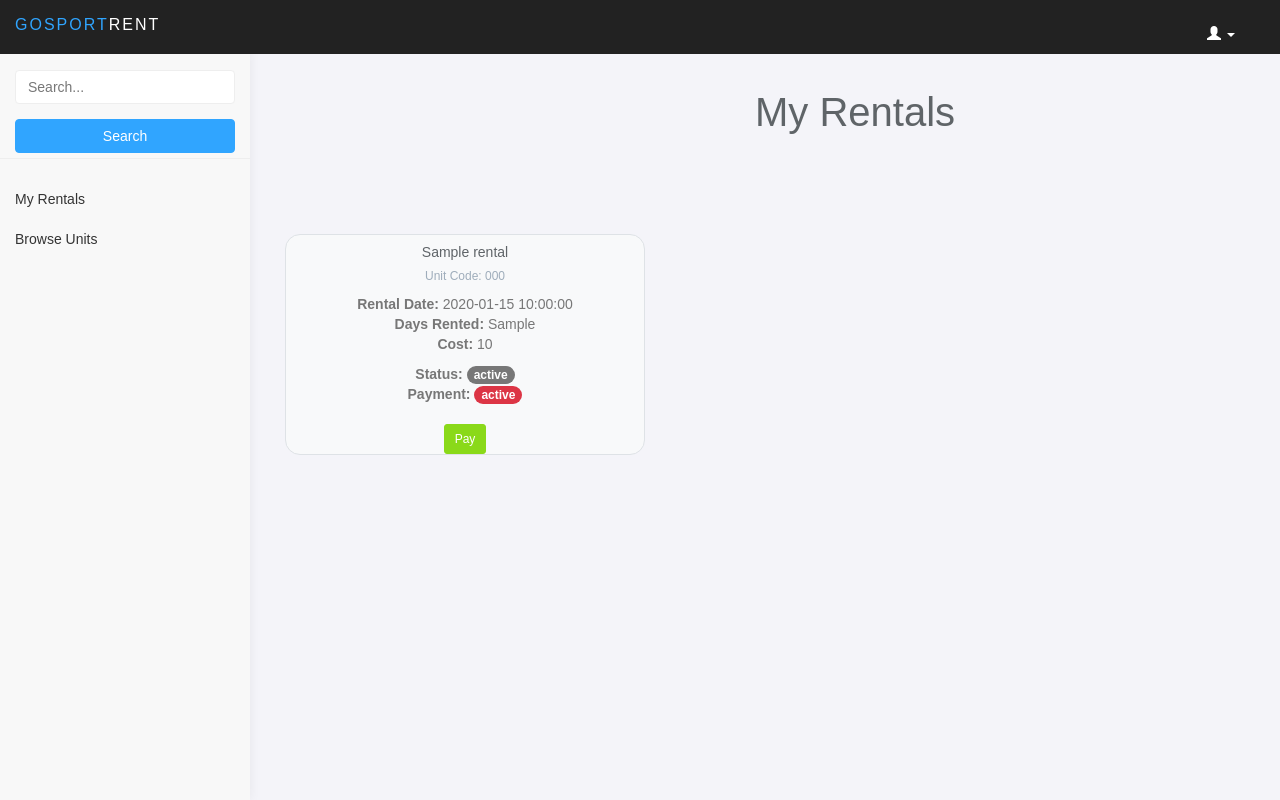
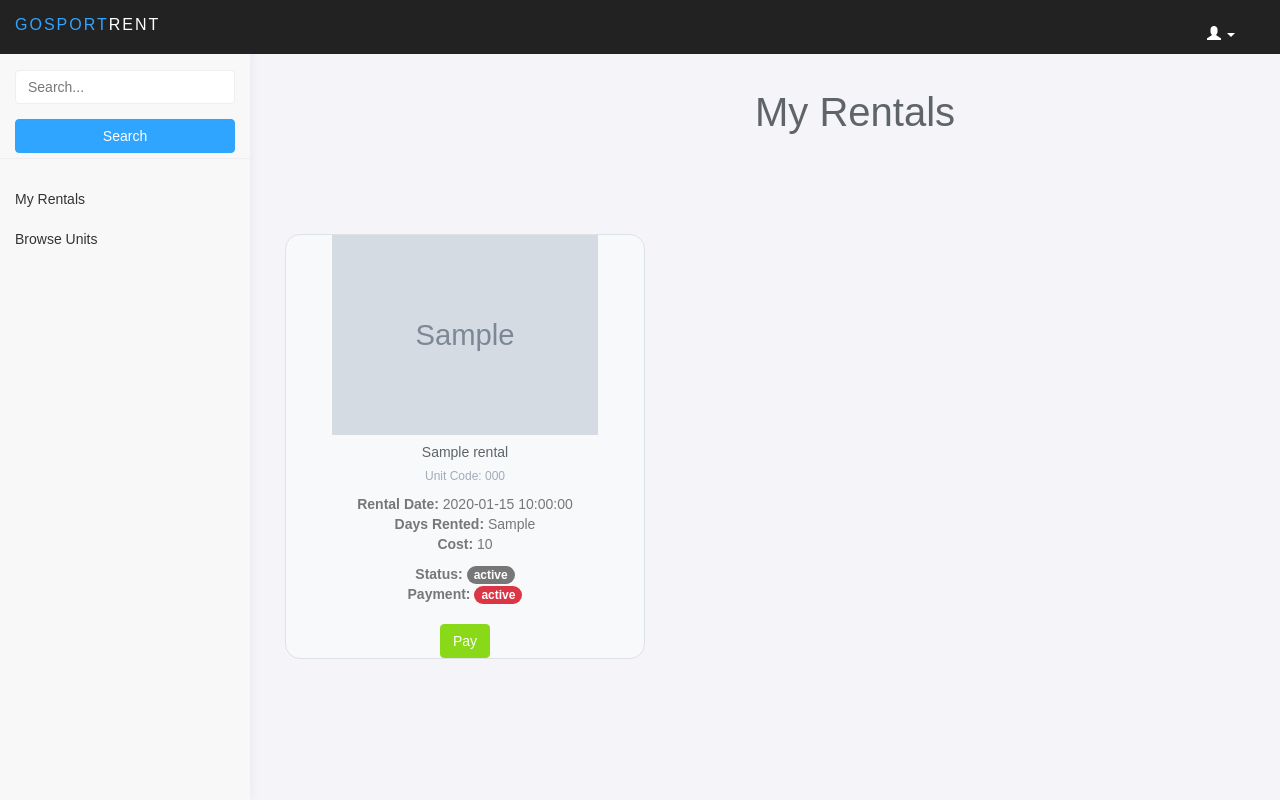
Before and after one commit to JstGrizz/GoSportRent, a CodeIgniter 4 app: the page made by app/Views/my_rentals.php in a window 1280 px wide; the page is wider, and only the part inside the window is pictured. Run offline with PHP 8.4 and a stand-in for CodeIgniter, Linux system fonts and the light colour scheme; the template is opened without the code that fills it: most values are stand-ins (such as "Sample title", 1, 10 or a date in 2020); grey boxes marked "Sample" are stand-in pictures; data that the repository does not hold is empty; some libraries are stand-ins or nearby versions.

Commit message:
Update My Rental

```diff
--- a/app/Views/my_rentals.php
+++ b/app/Views/my_rentals.php
@@ -43,6 +43,9 @@
         <div class="col-md-4">
             <div class="card card-custom shadow-sm">
                 <div class="card-body">
+                    <img src="<?= base_url('/Assets/image/' . $rental['image']); ?>"
+                        alt="Image of <?= esc($rental['unit_name']); ?>" class="img-fluid mb-3"
+                        style="max-height: 200px;">
                     <h5 class="card-title"><?= esc($rental['unit_name']); ?></h5>
                     <h6 class="card-subtitle mb-2 text-muted">Unit Code: <?= esc($rental['unit_code']); ?></h6>
                     <p class="card-text">
@@ -62,9 +65,11 @@
                     </p>
                     <div class="text-center">
                         <?php if ($rental['status_paid'] !== 'paid'): ?>
-                                <a href="<?= base_url('pay_rental/' . $rental['id']); ?>" class="btn btn-success btn-sm">Pay</a>
-                            <?php else: ?>
-                                <span class="badge badge-success">Paid</span>
+                        <a href="<?= base_url('pay_rental/' . $rental['id']); ?>" class="btn btn-success">Pay</a>
+                        <?php endif; ?>
+                        <?php if ($rental['status_rent'] === 'rented'): ?>
+                        <a href="<?= base_url('return_rental/' . $rental['id']); ?>" class="btn btn-info"
+                            onclick="return confirm('Are you sure you want to return this item?')">Return</a>
                         <?php endif; ?>
                     </div>
                 </div>
--- a/app/Views/unit_list.php
+++ b/app/Views/unit_list.php
@@ -37,6 +37,8 @@
             <div class="col-md-4">
                 <div class="card mb-4 shadow-sm card-custom">
                     <div class="card-body">
+                        <img src="<?= base_url('/Assets/image/' . $unit['image']); ?>"
+                            alt="Image of <?= esc($unit['name']); ?>" style="width: 100px; height: auto;">
                         <h5 class="card-title"><?= esc($unit['name']); ?></h5>
                         <h6 class="card-subtitle mb-2 text-muted">Unit Code: <?= esc($unit['unit_code']); ?></h6>
                         <p class="card-text">Category: <?= esc($unit['category_name']); ?></p>
```
Also changed, not shown: app/Models/RentalModel.php (+1 -11 lines). Lines whose indentation alone changed are shown as unchanged.
